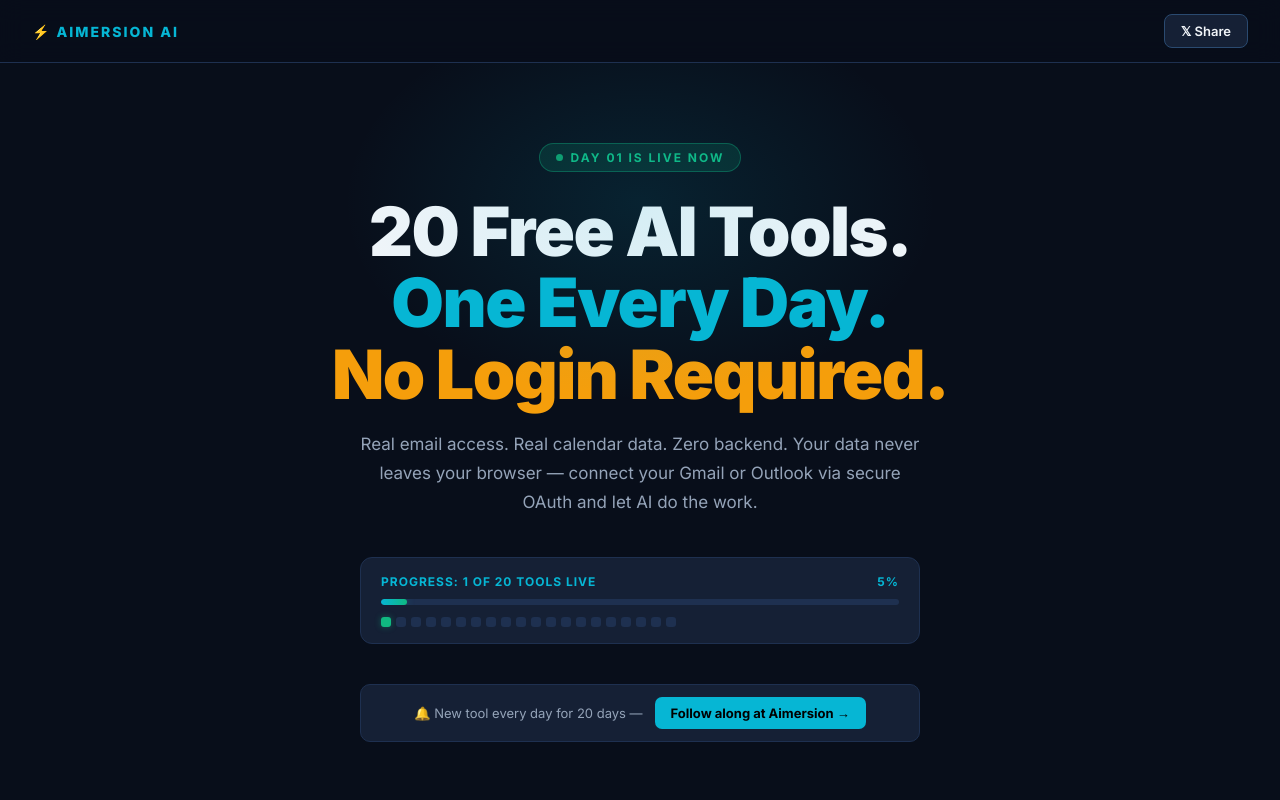
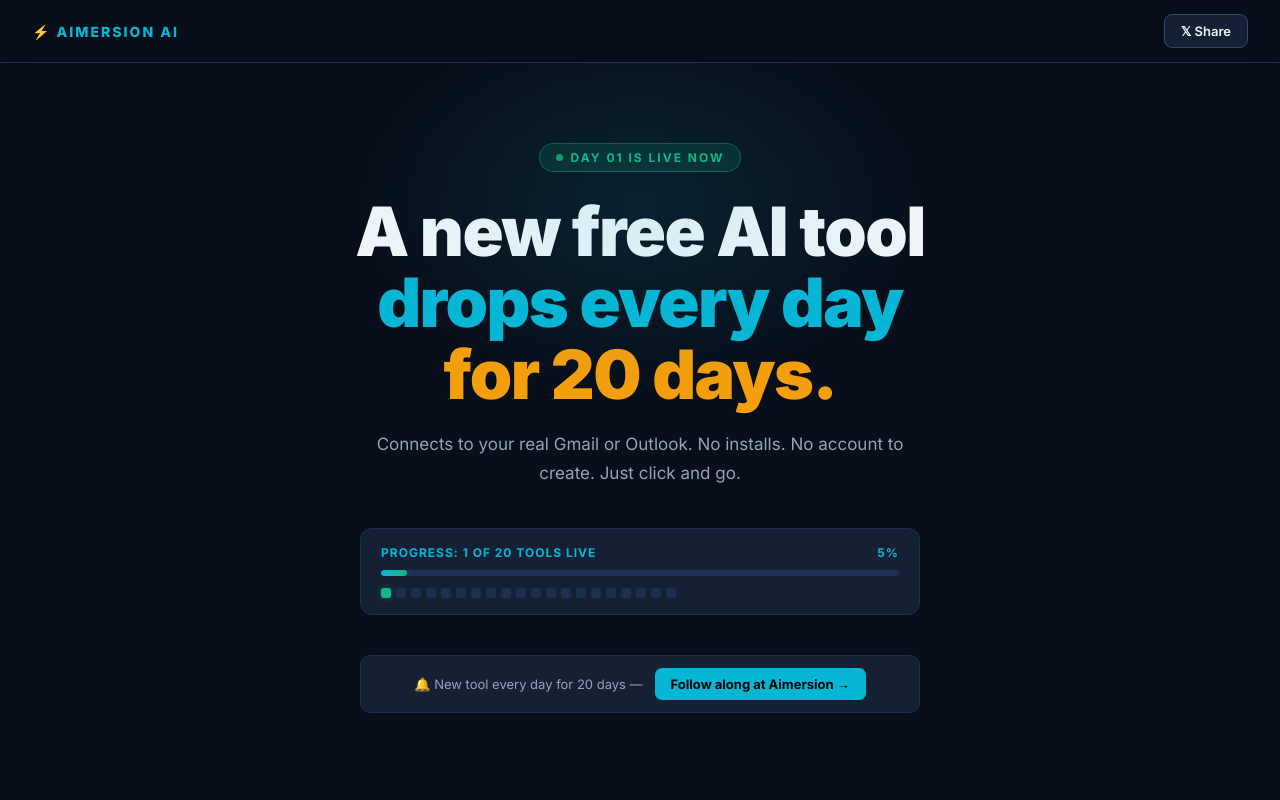
Before and after one commit to aimersion/ai-automations, a plain HTML site: page index.html in a window 1280 px wide. Shown: the top 800 px of the page. Drawn offline with Linux system fonts and the light colour scheme.

Commit message:
Simplify hero copy — drop jargon, speak to normal people - Remove 'Zero backend', 'No Login Required', 'data never leaves browser' - New headline: 'A new free AI tool drops every day for 20 days.' - New sub: 'Connects to your real Gmail or Outlook. No installs. No account to create. Just click and go.' - Update page title + meta descriptions to match

```diff
--- a/index.html
+++ b/index.html
@@ -3,10 +3,10 @@
 <head>
 <meta charset="UTF-8">
 <meta name="viewport" content="width=device-width, initial-scale=1.0">
-<title>20 AI Tools in 20 Days — Free, No Login, Runs in Your Browser</title>
-<meta name="description" content="20 production-ready AI automation tools dropping one per day. Connect your real Gmail, Outlook, and Calendar. Zero backend. 100% free.">
-<meta property="og:title" content="20 AI Tools in 20 Days — All Free">
-<meta property="og:description" content="Real AI. Real email access. Zero backend. One new tool every day for 20 days.">
+<title>20 Free AI Tools — One Drops Every Day</title>
+<meta name="description" content="A new free AI productivity tool drops every day for 20 days. Connects to your real Gmail or Outlook. No installs. No account to create. Just click and go.">
+<meta property="og:title" content="20 Free AI Tools — One Drops Every Day">
+<meta property="og:description" content="A new free AI productivity tool drops every day for 20 days. Connects to your real Gmail or Outlook. No installs. No account to create.">
 <meta property="og:image" content="https://aimersion.github.io/ai-automations/og-image.png">
 <link rel="preconnect" href="https://fonts.googleapis.com">
 <link href="https://fonts.googleapis.com/css2?family=Inter:wght@400;500;600;700;800;900&display=swap" rel="stylesheet">
@@ -315,8 +315,8 @@
     <span class="live-dot"></span>
     Day 01 Is Live Now
   </div>
-  <h1>20 Free AI Tools.<br><span class="accent">One Every Day.</span><br><span class="accent2">No Login Required.</span></h1>
-  <p class="hero-sub">Real email access. Real calendar data. Zero backend. Your data never leaves your browser — connect your Gmail or Outlook via secure OAuth and let AI do the work.</p>
+  <h1>A new free AI tool<br><span class="accent">drops every day</span><br><span class="accent2">for 20 days.</span></h1>
+  <p class="hero-sub">Connects to your real Gmail or Outlook. No installs. No account to create. Just click and go.</p>
 
   <!-- Progress -->
   <div class="progress-wrap">
```
